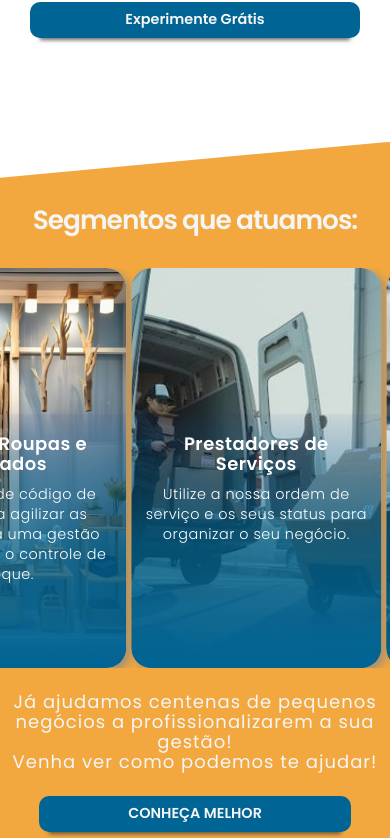
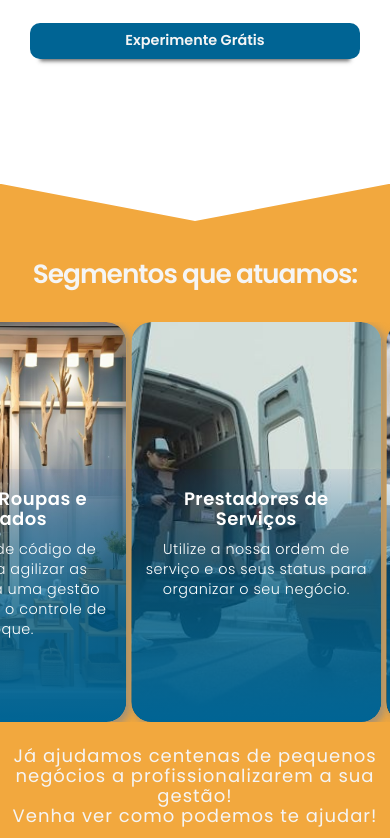
Before and after one commit to leobraboo/site-bmsgestao, a Next.js app: page / in a window 390 px wide. Shown: the part 2230-3068 px from the top of the page. Built offline with nearby package versions, Linux system fonts and the light colour scheme.

Commit message:
refactor

```diff
--- a/src/components/Excel/style.css
+++ b/src/components/Excel/style.css
@@ -87,7 +87,7 @@
 @media screen and (max-width: 768px) {
   .container-excel {
     justify-content: center;
-    height: 95vh !important;
+    height: 100vh !important;
     padding: 1rem 1rem;
   }
 
--- a/src/components/Header/index.jsx
+++ b/src/components/Header/index.jsx
@@ -35,7 +35,7 @@ export function Header({ children }) {
       <div
         className="container-header"
         style={
-          scroll > 126
+          scroll > 56
             ? {
                 position: "fixed",
                 top: 0,
--- a/src/components/Sectors/style.css
+++ b/src/components/Sectors/style.css
@@ -6,7 +6,7 @@
   padding: 5.5rem 0;
   justify-content: center;
   background-color: #f2a83e;
-  clip-path: polygon(0% 5%,100% 0%,100% 97%,50% 100%,0% 97%);
+  clip-path: polygon(100% 0%,100% 95%,50% 100%,0.00% 95.00%,0% 0%,50.00% 5.00%);
 }
 
 .description-sectors {
@@ -127,7 +127,7 @@
   .container-sectors {
     justify-content: center;
     height: auto;
-    padding: 2.5rem 0;
+    padding: 3.5rem 0;
   }
 
   .description-sectors {
--- a/src/components/Specialist/style.css
+++ b/src/components/Specialist/style.css
@@ -7,7 +7,7 @@
   margin: 0 auto;
   padding: 3rem;
   background-color: #48b865;
-  clip-path: polygon(0% 5%,100% 0%,100% 97%,50% 100%,0% 97%);
+  clip-path: polygon(100% 0%,100% 97%,50% 100%,0.00% 97.00%,0% 0%,50.00% 3.00%);
 }
 
 .content-img-specialist {
```
